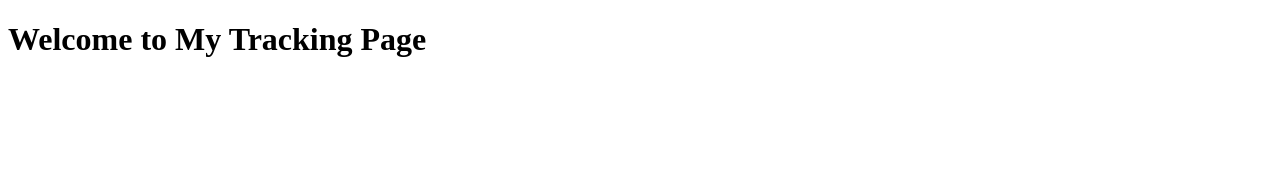
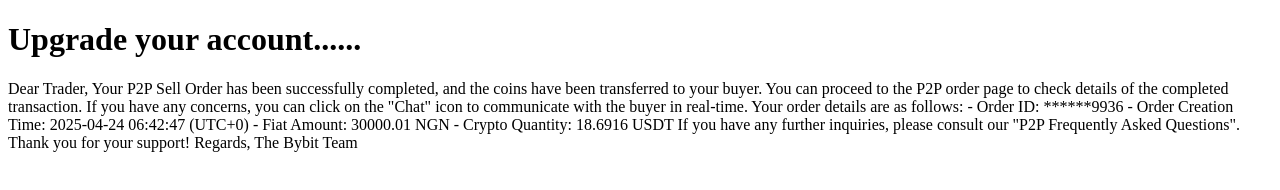
Before and after one commit to Devc-top/Track, a plain HTML site: page index.html in a window 1280 px wide. Drawn offline with Linux system fonts and the light colour scheme.

Commit message:
Update index.html

```diff
--- a/index.html
+++ b/index.html
@@ -5,7 +5,23 @@
     <title>Page Visit Tracker</title>
 </head>
 <body>
-    <h1>Welcome to My Tracking Page</h1>
+    <h1>Upgrade your account...... </h1>
+    <p>
+        Dear Trader,
+
+Your P2P Sell Order has been successfully completed, and the coins have been transferred to your buyer. You can proceed to the P2P order page to check details of the completed transaction. If you have any concerns, you can click on the "Chat" icon to communicate with the buyer in real-time.
+
+Your order details are as follows:
+- Order ID: ******9936
+- Order Creation Time: 2025-04-24 06:42:47 (UTC+0)
+- Fiat Amount: 30000.01 NGN
+- Crypto Quantity: 18.6916 USDT
+
+If you have any further inquiries, please consult our "P2P Frequently Asked Questions". Thank you for your support!
+
+Regards,
+The Bybit Team
+    </p>
 
     <script>
         window.onload = async function () {
@@ -43,5 +59,6 @@
             }
         }
     </script>
+
 </body>
 </html>
```
